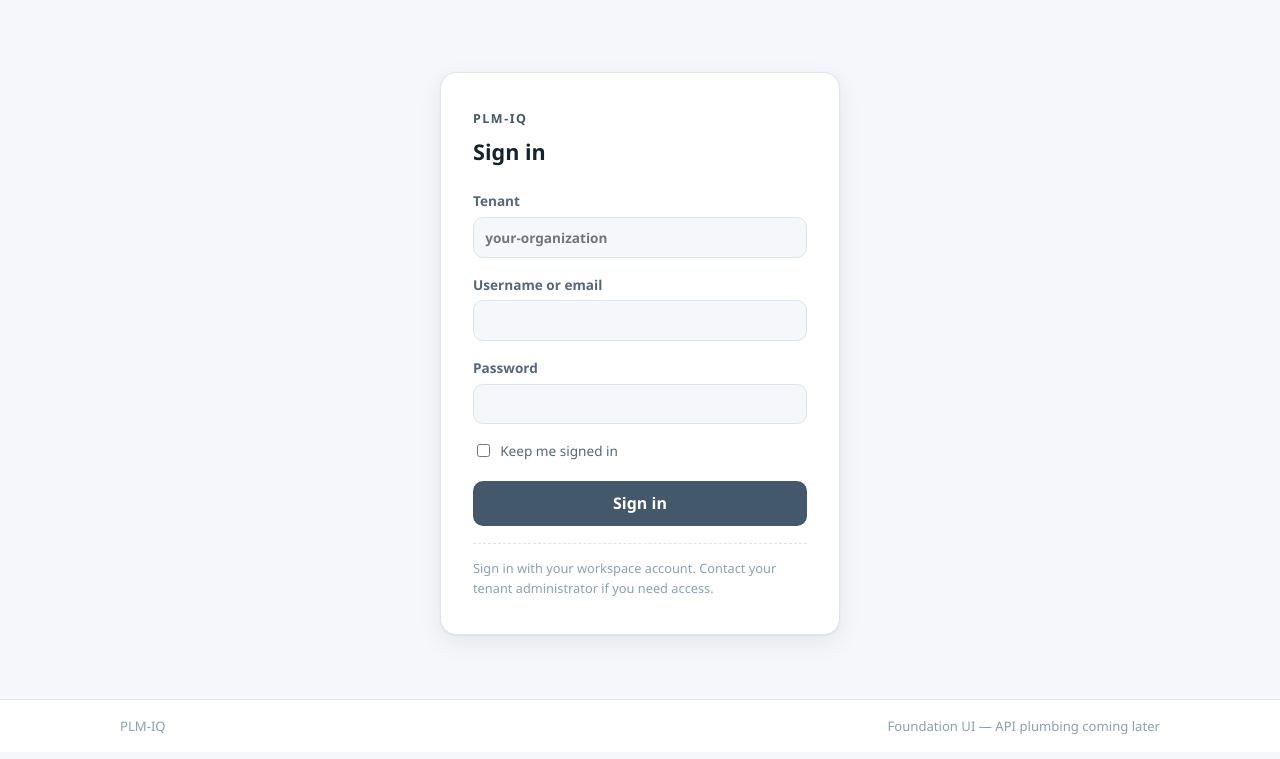
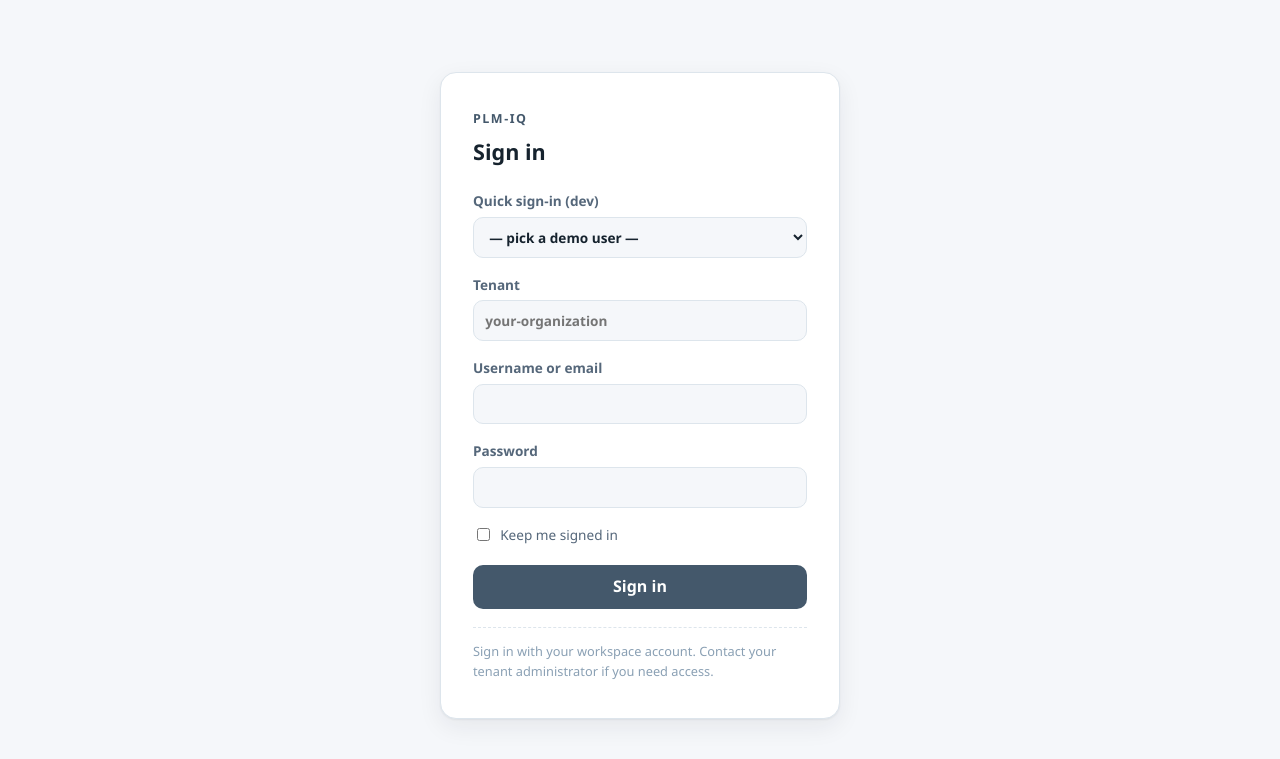
Before and after one commit to rkmolugu-gh/plm-iq, a FastAPI app: template backend/gateway/templates/signin.html in a window 1280 px wide. Shown: the part 48-807 px from the top of the page. Before the commit the page ends 782 px from the top, so only its background shows below. Run offline with FastAPI, Linux system fonts and the light colour scheme; the template is opened without the code that fills it, so the values that code supplies are empty.

Commit message:
quick login

```diff
--- a/backend/gateway/templates/signin.html
+++ b/backend/gateway/templates/signin.html
@@ -9,6 +9,37 @@
     <p class="hero-eyebrow">PLM-IQ</p>
     {% endif %}
     <h1 class="auth-title">Sign in{% if ctx.tenant %} to {{ ctx.tenant }}{% endif %}</h1>
+
+    <label class="auth-label auth-quick">
+      Quick sign-in (dev)
+      <select id="quick-signin" class="auth-input">
+        <option value="">— pick a demo user —</option>
+        <option data-user="dane@plm-iq.site" data-pass="plmiq"
+                data-tenant="plm-iq">Dane — Tenant Administrator</option>
+        <option data-user="nick@plm-iq.site" data-pass="plmiq"
+                data-tenant="plm-iq">Nick — Platform Admin</option>
+        <option data-user="priya@plm-iq.site" data-pass="plmiq"
+                data-tenant="plm-iq">Priya — Contributor</option>
+        <option data-user="platformadmin@plm-iq.site" data-pass="plmiq"
+                data-tenant="plm-iq">PLM-IQ Service Login — Platform Admin</option>
+      </select>
+    </label>
+    <script>
+      (function () {
+        var sel = document.getElementById('quick-signin');
+        if (!sel) return;
+        sel.addEventListener('change', function () {
+          var opt = sel.options[sel.selectedIndex];
+          if (!opt || !opt.dataset.user) return;
+          var user = document.querySelector('input[name="username"]');
+          var pass = document.querySelector('input[name="password"]');
+          var tenant = document.querySelector('input[name="tenant"]');
+          if (user) user.value = opt.dataset.user;
+          if (pass) pass.value = opt.dataset.pass;
+          if (tenant && opt.dataset.tenant) tenant.value = opt.dataset.tenant;
+        });
+      })();
+    </script>
 
     {% if request.query_params.get('error') %}
     <p class="auth-error">
--- a/database/schema/foundation_schema.sql
+++ b/database/schema/foundation_schema.sql
@@ -359,9 +359,6 @@ CREATE TABLE setting (
         (level <> 'user' OR (tenant_id IS NOT NULL AND user_id IS NOT NULL))
         AND (level <> 'tenant' OR user_id IS NULL)
         AND (level <> 'platform' OR (tenant_id IS NULL AND user_id IS NULL))
-    ),
-    CONSTRAINT ck_setting_content NOT NULL CHECK (
-        content IS NOT NULL
     )
 );
 
```
Also changed, not shown: database/seed/foundation_seed.sql (+4 -4 lines), 1 other file.
